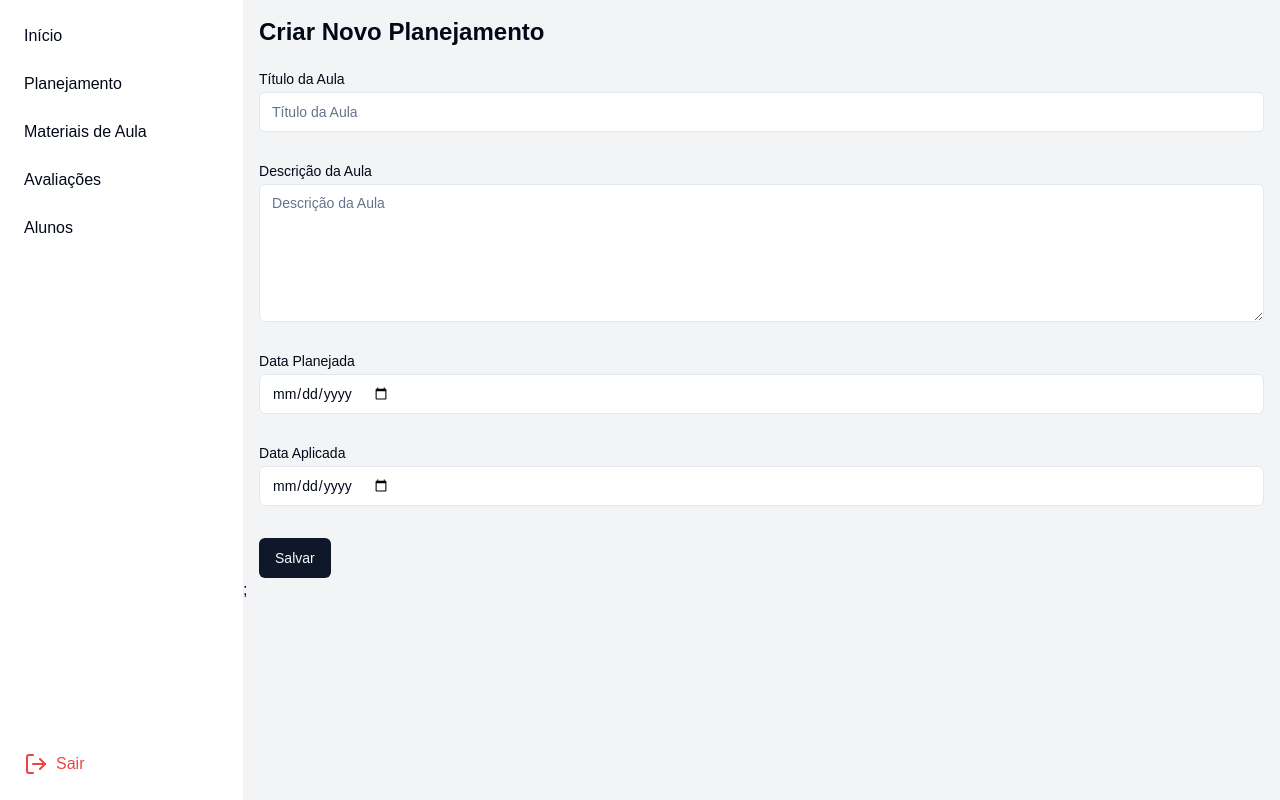
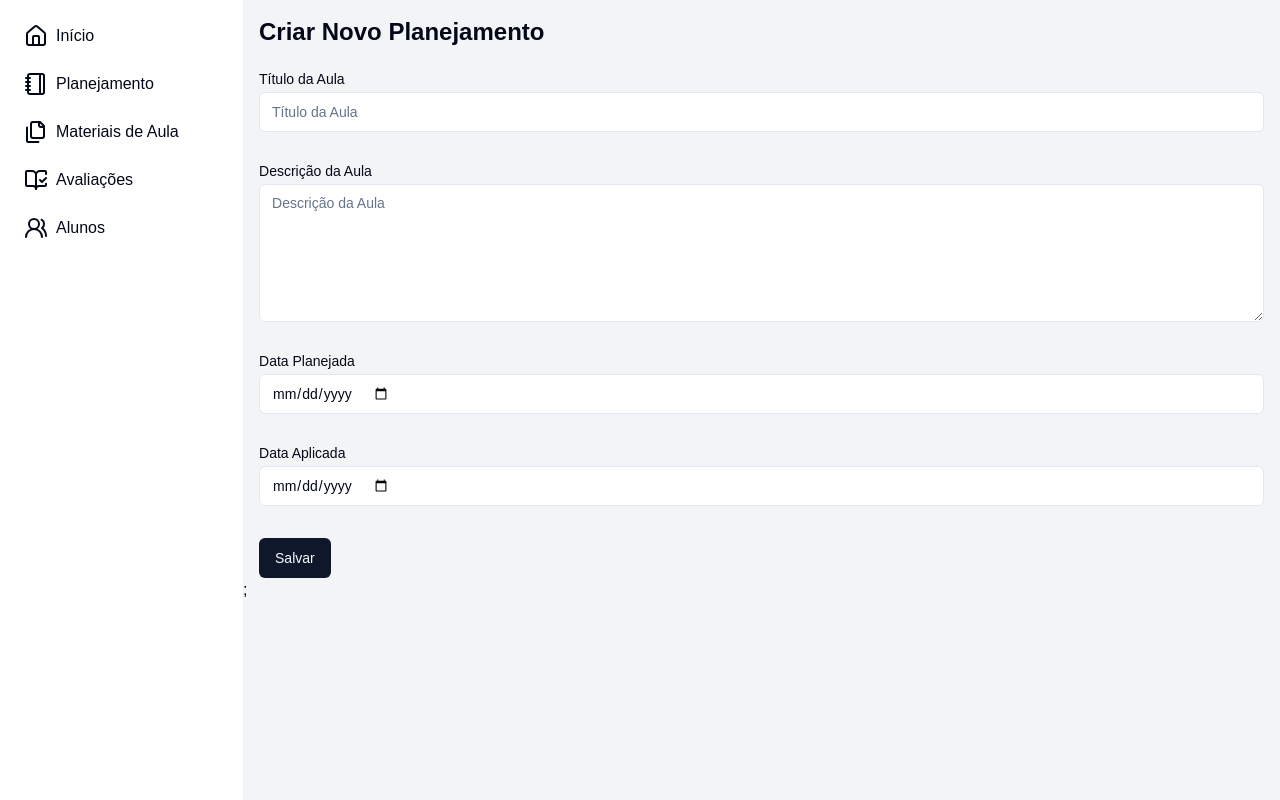
Before and after one commit to gabrielwbenatti/siga-fatec, a Next.js app in the folder siga-web/: page /app/plans/new in a window 1280 px wide. Built offline with nearby package versions, Linux system fonts and the light colour scheme.

Commit message:
ajuste no layout

```diff
--- a/siga-web/app/(application)/app/layout.tsx
+++ b/siga-web/app/(application)/app/layout.tsx
@@ -1,5 +1,5 @@
 import { ROUTES } from "@/lib/routes";
-import { LogOut } from "lucide-react";
+import { BookOpenCheck, Files, Home, Notebook, UsersRound } from "lucide-react";
 import { ReactNode } from "react";
 import SidebarMenuItem from "./components/SidebarMenuItem";
 
@@ -9,11 +9,15 @@ const HomeLayout = ({
   children: ReactNode;
 }>) => {
   const routes = [
-    { caption: "Início", href: ROUTES.HOME },
-    { caption: "Planejamento", href: ROUTES.PLANS.LIST },
-    { caption: "Materiais de Aula", href: ROUTES.MATERIALS.LIST },
-    { caption: "Avaliações", href: ROUTES.EXAMS.LIST },
-    { caption: "Alunos", href: ROUTES.STUDENTS.LIST },
+    { caption: "Início", href: ROUTES.HOME, icon: <Home /> },
+    { caption: "Planejamento", href: ROUTES.PLANS.LIST, icon: <Notebook /> },
+    {
+      caption: "Materiais de Aula",
+      href: ROUTES.MATERIALS.LIST,
+      icon: <Files />,
+    },
+    { caption: "Avaliações", href: ROUTES.EXAMS.LIST, icon: <BookOpenCheck /> },
+    { caption: "Alunos", href: ROUTES.STUDENTS.LIST, icon: <UsersRound /> },
   ];
 
   return (
@@ -24,18 +28,12 @@ const HomeLayout = ({
             {routes.map((item) => (
               <SidebarMenuItem
                 key={item.href}
+                icon={item.icon}
                 caption={item.caption}
                 href={item.href}
               />
             ))}
           </div>
-          <SidebarMenuItem
-            key={"/logout"}
-            caption={"Sair"}
-            href={"/logout"}
-            icon={<LogOut />}
-            className="text-red-500"
-          />
         </ul>
       </nav>
       <main className="h-screen w-full">{children}</main>
```
Also changed, not shown: siga-web/app/(application)/app/components/SidebarMenuItemLogout.tsx (deleted).
